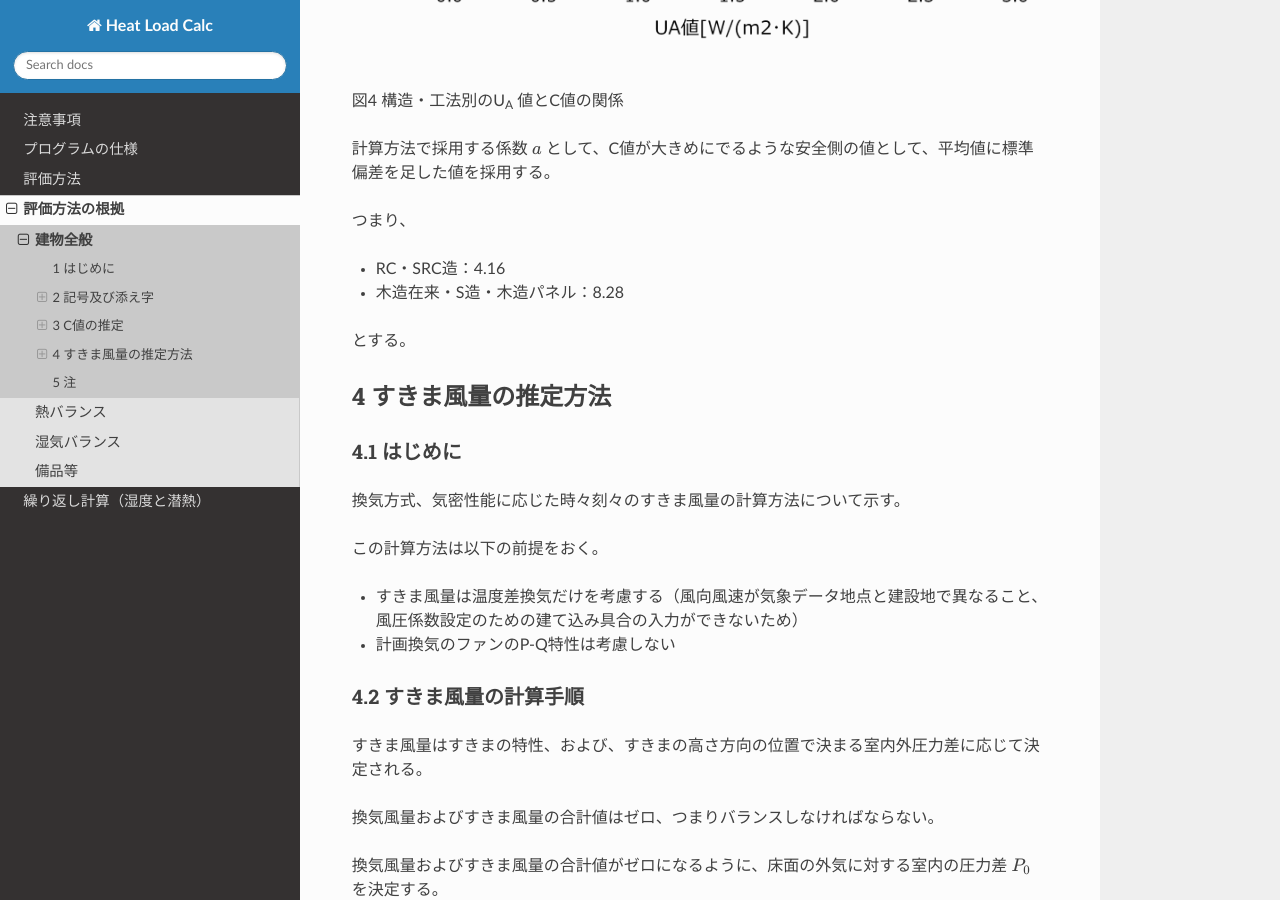
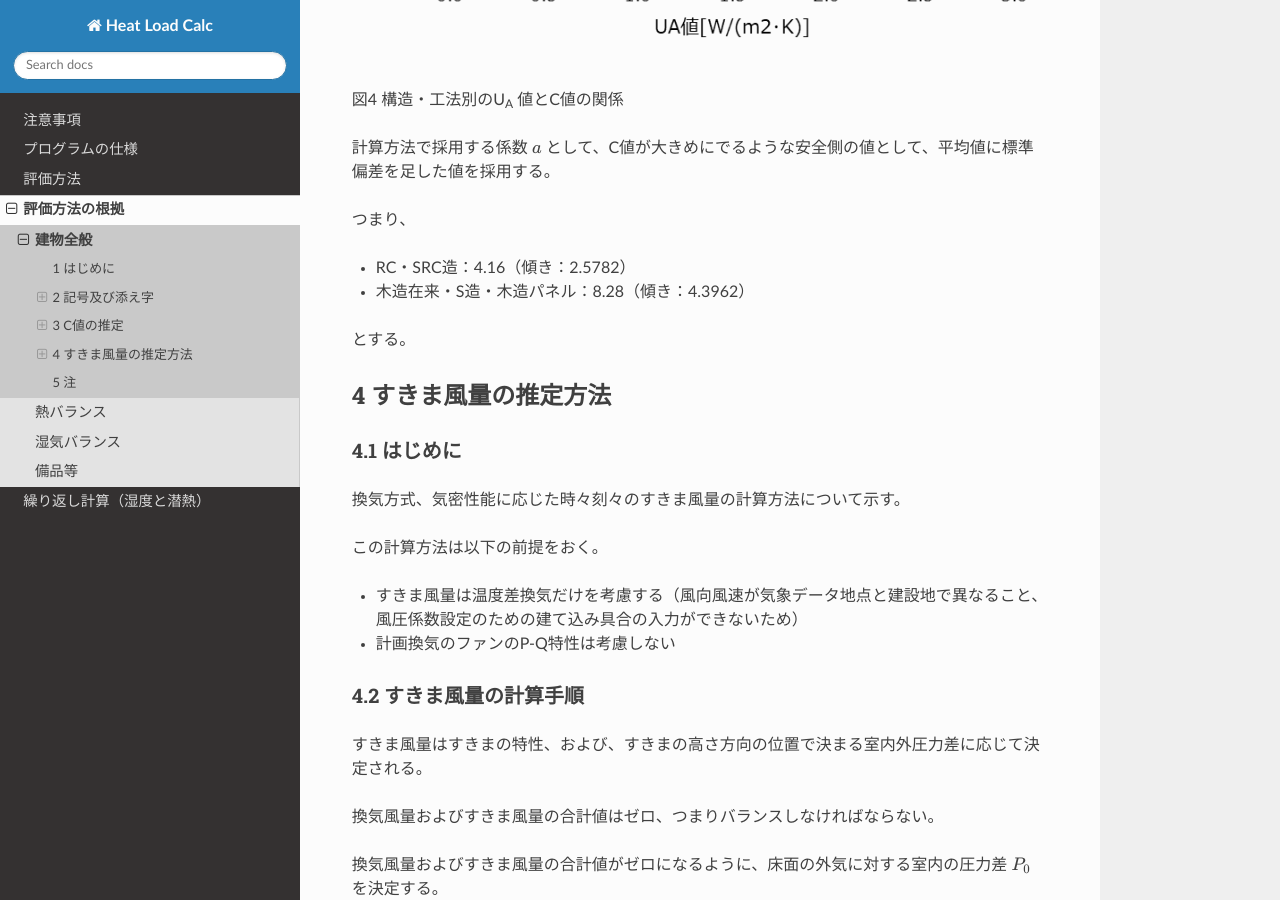
Before and after one commit to HC-Energy/hc-energy-doc-ja, a Sphinx documentation site: the page built from docs/source/contents/04_10_basis_building.rst, in a window 1280 px wide and 900 px high, scrolled down 4538 px. Built offline with Sphinx 7.4.7 and the Read the Docs theme 2.0.0, drawn with Linux system fonts in a browser that asks for light colours.

Commit message:
update a figure

```diff
--- a/docs/source/contents/04_10_basis_building.rst
+++ b/docs/source/contents/04_10_basis_building.rst
@@ -192,8 +192,8 @@ RC造・SRC造と木造在来・S造・木造パネルごとに、最小二乗
 
 つまり、
 
-- RC・SRC造：4.16
-- 木造在来・S造・木造パネル：8.28
+- RC・SRC造：4.16（傾き：2.5782）
+- 木造在来・S造・木造パネル：8.28（傾き：4.3962）
 
 とする。
 
```
Also changed, not shown: docs/source/_static/images/04_10_basis_building_fig_4.png.
